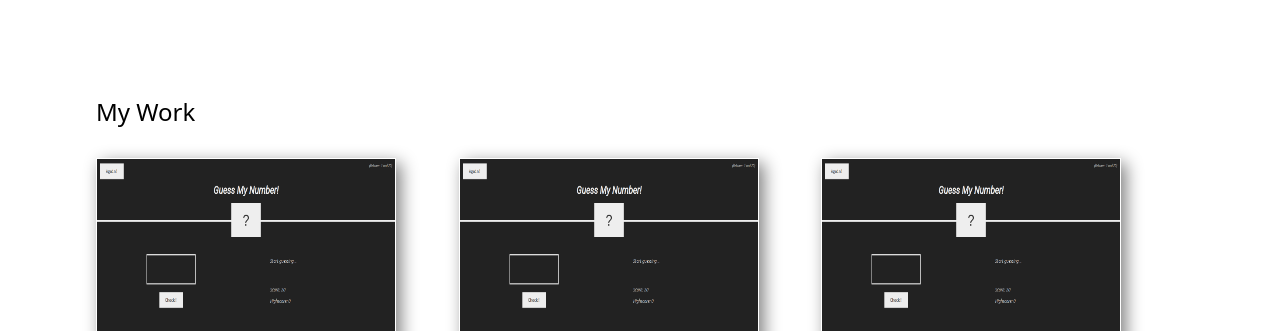
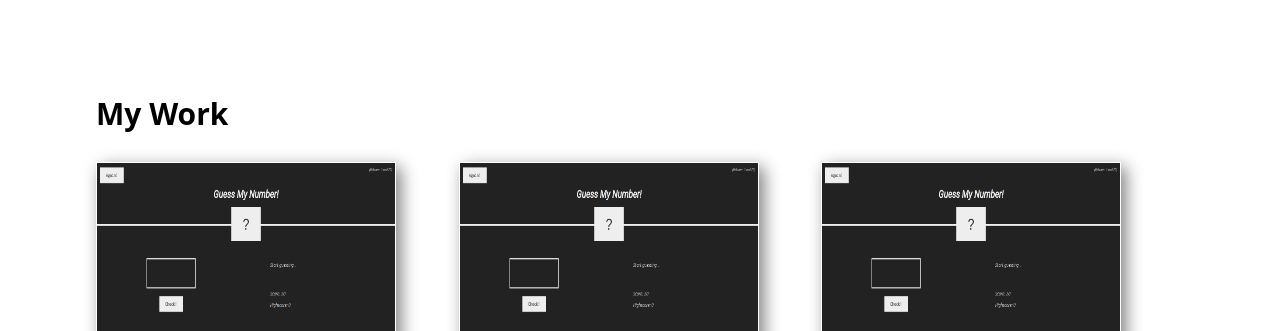
Before and after one commit to softwareNinja-888/portfolio_draft, a plain HTML site: page index.html in a window 1280 px wide. Shown: the top 331 px of the page. Drawn offline with nearby package versions, Linux system fonts and the light colour scheme.

```diff
--- a/index.html
+++ b/index.html
@@ -13,7 +13,7 @@
     <header></header>
     <main>
         <div class="con p-24">
-            <h1 class="heading text-2xl">My Work</h1>
+            <h1 class="heading text-3xl font-semibold">My Work</h1>
             <div class="project">
                 <img src="/img/guess.png" alt="guess my number" class="workImg">
                 <div class="name flex flex-row">
--- a/style.css
+++ b/style.css
@@ -30,6 +30,7 @@
 .projectLinks{
     display: flex;
     gap: 15px;
+    cursor: pointer;
 }
 
 i {
@@ -42,7 +43,6 @@
     display: grid;
     grid-template-columns: repeat(3,1fr);
     row-gap: 30px;
-    column-gap: 0px;
 }
 .heading{
     grid-column: 1/4;
```
